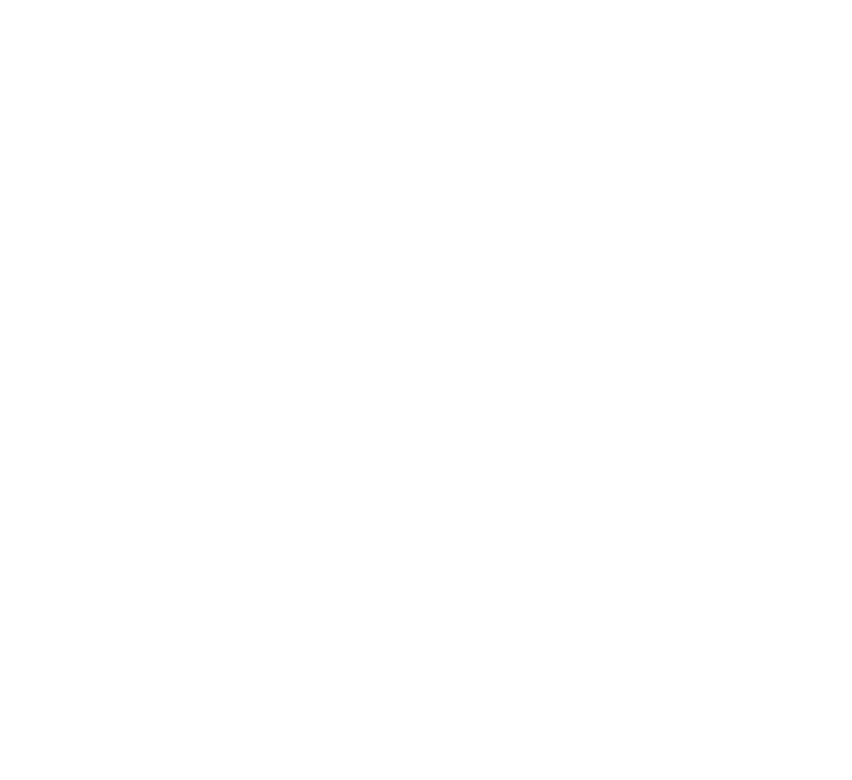
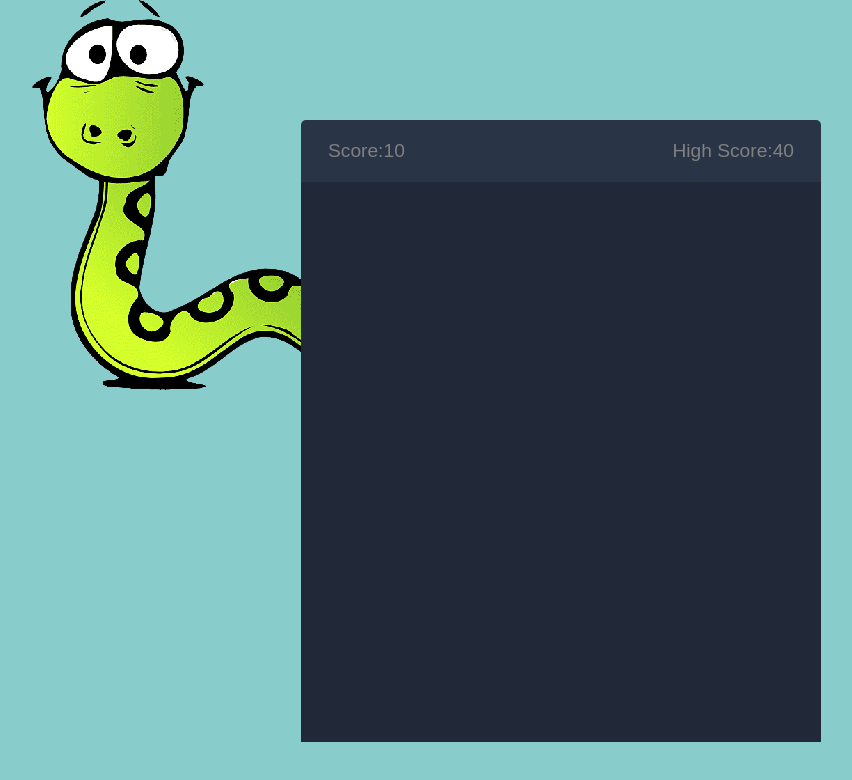
Before and after one commit to iamtonmoy0/2d-snake-game, a plain HTML site: page index.html in a window 1280 px wide. Shown: the whole page, without its empty margins (79-931 px from the left). Drawn offline with Linux system fonts and the light colour scheme.

Commit message:
ui created

```diff
--- a/css/style.css
+++ b/css/style.css
@@ -0,0 +1,37 @@
+/* root css */
+*{
+	margin: 0;
+	padding: 0;
+	box-sizing: border-box;
+	font-family: sans-serif;
+}
+body{
+	display: flex;
+	justify-content: center;
+	align-items: center;
+	background: #89cccc;
+	background-image: url('../image/png-transparent-snakes-and-ladders-game-android-animated-snake-s-text-video-game-grass-removebg-preview.png');
+	height: 100vh;
+	background-repeat: no-repeat;
+}
+
+.wrapper{
+	width: 65vmin;
+	height: 70vmin;
+	background: #293447;
+	border-radius: 5px;
+}
+/* game board element */
+.game-details{
+	color:gray;
+	font-size: 1.2rem;
+	font-weight: 500;
+	padding: 20px 27px;
+	display: flex;
+	justify-content:space-between;
+}
+.game-board{
+	height: 100%;
+	width: 100%;
+	background: #212837;
+}
--- a/index.html
+++ b/index.html
@@ -8,7 +8,15 @@
 	<title>Snake game</title>
 </head>
 <body>
+<div class="wrapper">
+	<div class="game-details">
+		<span class="score">Score:10</span>
+		<span class="high-score">High Score:40</span>
+	</div>
+	<div class="game-board">
 
+	</div>
+</div>
 
 
 
```
Also changed, not shown: image/download-removebg-preview.png (added), image/png-transparent-snakes-and-ladders-game-android-animated-snake-s-text-video-game-grass-removebg-preview.png (added).
